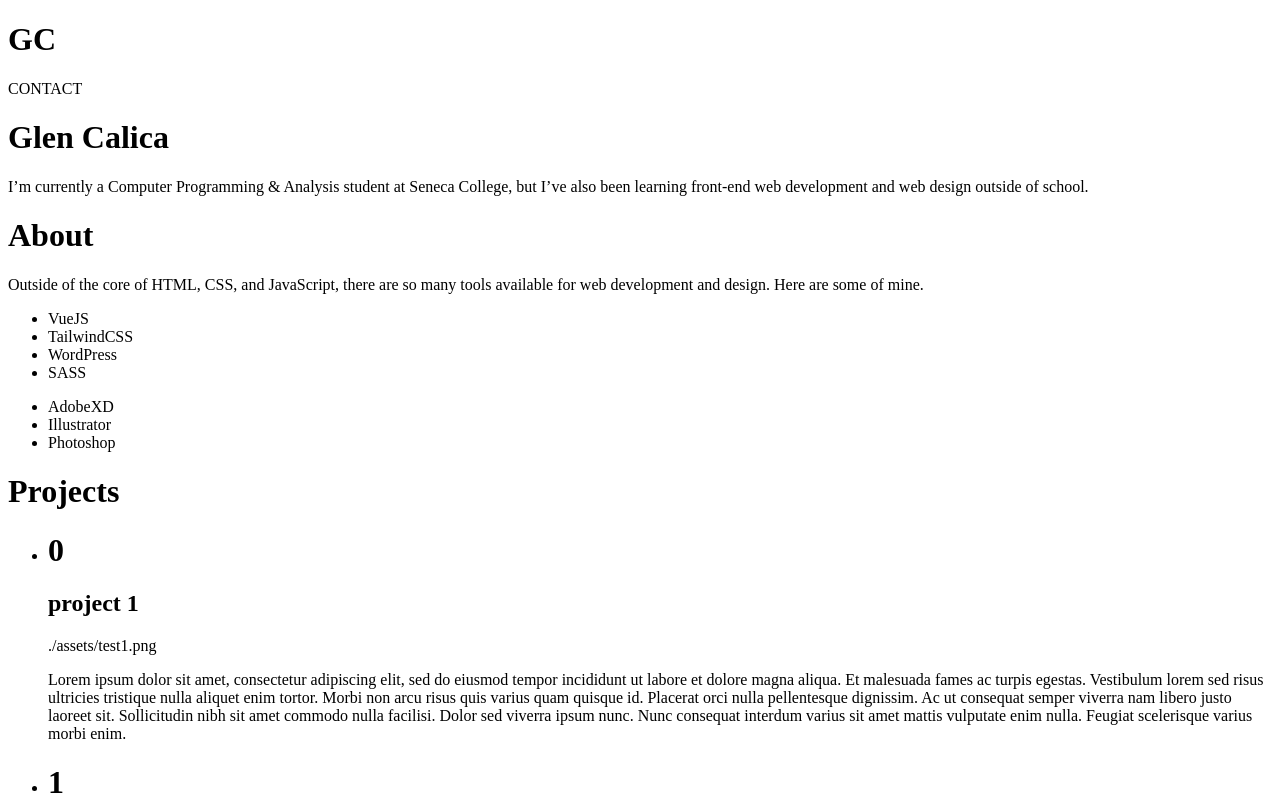
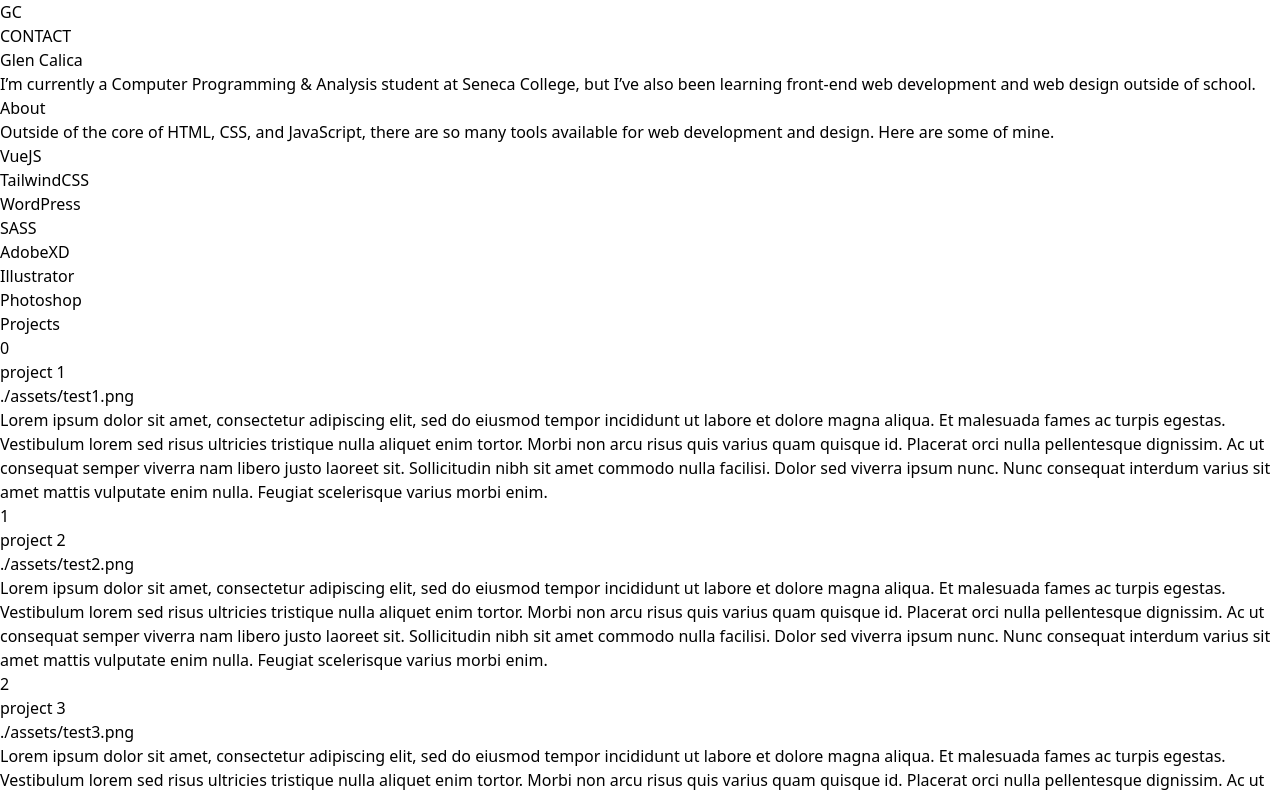
Before and after one commit to GlenCalica/vue-portfolio, a Vue app: page / in a window 1280 px wide. Shown: the top 796 px of the page. Built offline with nearby package versions, Linux system fonts and the light colour scheme.

Commit message:
init TailwindCSS and added TODO.txt

```diff
--- a/package.json
+++ b/package.json
@@ -16,8 +16,11 @@
     "@vue/cli-plugin-eslint": "~4.5.0",
     "@vue/cli-service": "~4.5.0",
     "@vue/compiler-sfc": "^3.0.0",
+    "autoprefixer": "^9.8.6",
     "babel-eslint": "^10.1.0",
     "eslint": "^6.7.2",
-    "eslint-plugin-vue": "^7.0.0"
+    "eslint-plugin-vue": "^7.0.0",
+    "postcss": "^7.0.35",
+    "tailwindcss": "npm:@tailwindcss/postcss7-compat@^2.1.2"
   }
 }
--- /dev/null
+++ b/postcss.config.js
@@ -0,0 +1,6 @@
+module.exports = {
+  plugins: {
+    tailwindcss: {},
+    autoprefixer: {},
+  },
+}
--- /dev/null
+++ b/src/index.css
@@ -0,0 +1,4 @@
+/* Include TailwindCSS */
+@tailwind base;
+@tailwind components;
+@tailwind utilities;
--- a/src/main.js
+++ b/src/main.js
@@ -2,6 +2,8 @@ import { createApp } from "vue";
 
 import App from "./App.vue";
 
+import "./index.css";
+
 const app = createApp(App);
 
 app.mount("#app");
--- /dev/null
+++ b/tailwind.config.js
@@ -0,0 +1,11 @@
+module.exports = {
+  purge: [],
+  darkMode: false, // or 'media' or 'class'
+  theme: {
+    extend: {},
+  },
+  variants: {
+    extend: {},
+  },
+  plugins: [],
+}
```
Also changed, not shown: TODO.txt (added), 1 other file (tests, documents, lock files or other folders).
